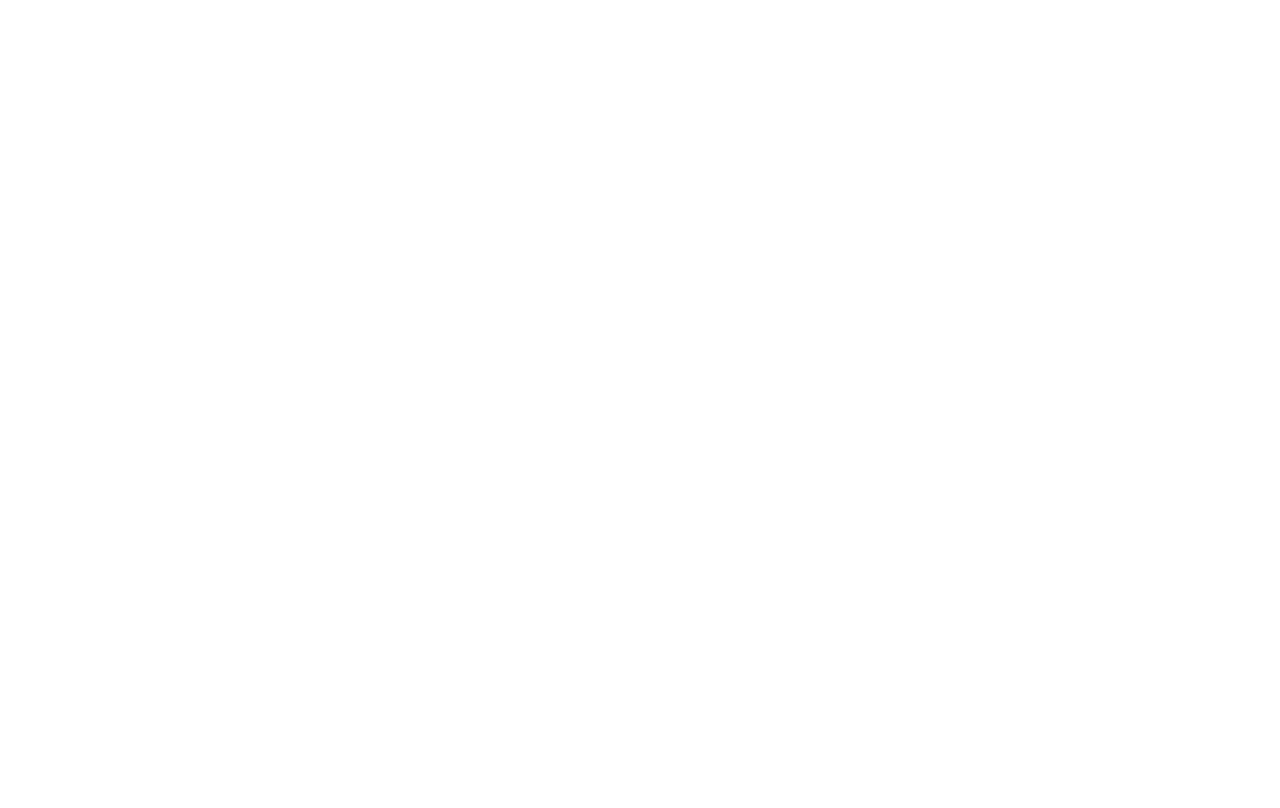
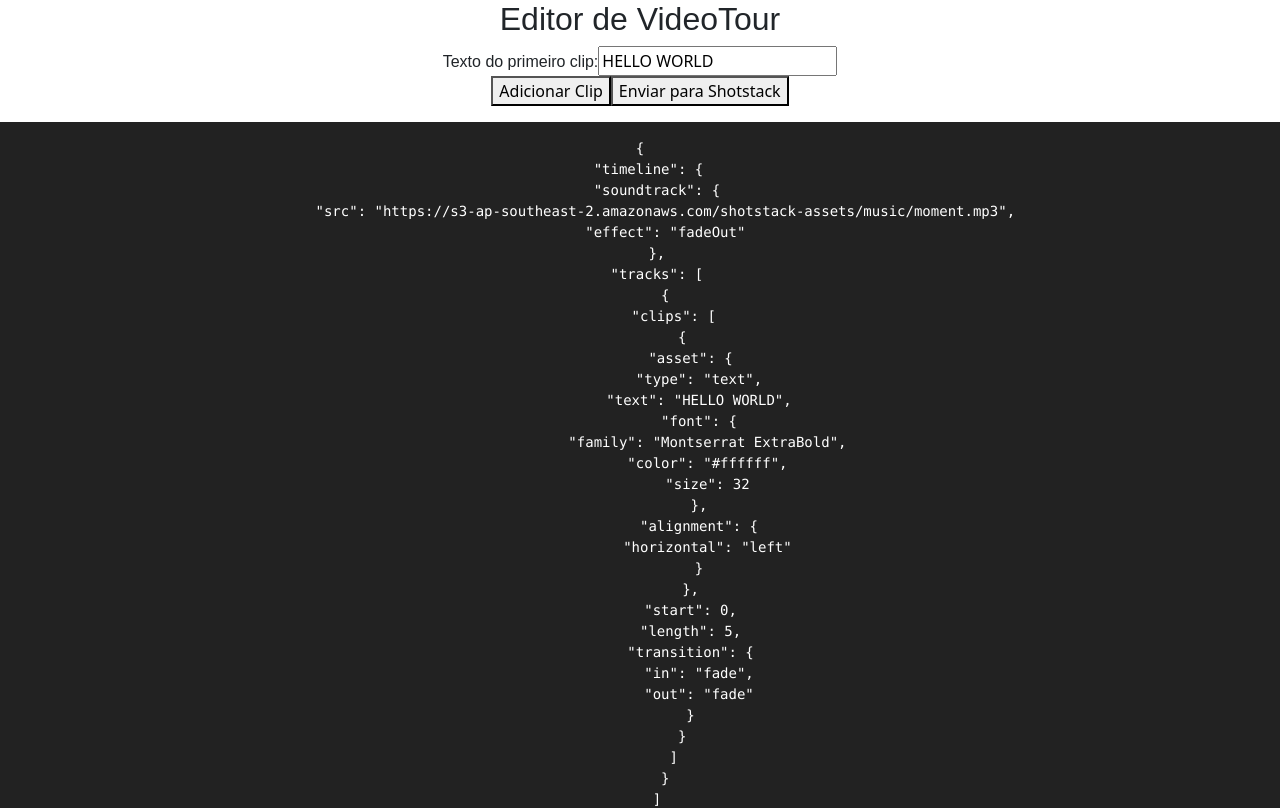
Before and after one commit to renatoruum/RUUM, a React (Create React App) app: page /videotour in a window 1280 px wide. Before the commit this address had no page. Shown: the top 808 px of the page. Built offline with nearby package versions, Linux system fonts and the light colour scheme.

Commit message:
RUUM VideoTour

```diff
--- a/src/App.js
+++ b/src/App.js
@@ -13,6 +13,7 @@ import 'bootstrap/dist/js/bootstrap.bundle.min.js';
 //Pages
 import Home from './Pages/Home';
 import SuggestionFeed from './Pages/SuggestionFeed';
+import VideoTour from './Pages/VideoTour';
 
 function App() {
   return (
@@ -21,8 +22,10 @@ function App() {
         <div>
           <BrowserRouter>
             <Routes>
+              <Route path="*" element={<Navigate to="/" replace />} />
               <Route path="/" element={<Home />} />
               <Route path="/suggestionfeed" element={<SuggestionFeed />} />
+              <Route path="/videotour" element={<VideoTour />} />
             </Routes>
           </BrowserRouter>
         </div>
--- a/src/Components/AtelierForm.module.css
+++ b/src/Components/AtelierForm.module.css
@@ -60,8 +60,10 @@
 }
 
 .formImage {
+  max-height: 400px;
+  height: auto;
   width: 100%;
-  object-fit: cover;
+  object-fit: contain;
   border-radius: 12px;
   box-shadow: 0 2px 8px rgba(44, 62, 80, 0.08);
 }
--- a/src/Components/ImageSelector.js
+++ b/src/Components/ImageSelector.js
@@ -82,7 +82,7 @@ const ImageSelector = ({ property, closeImageSelector }) => {
 
   const handleSubmit = () => {
     setSaving(true);
-    fetch("https://3583-189-102-4-201.ngrok-free.app/api/update-images-airtable", {
+    fetch("https://0d7a-191-205-248-153.ngrok-free.app/api/update-images-airtable", {
       method: "POST",
       headers: { "Content-Type": "application/json" },
       body: JSON.stringify(forms)
@@ -139,7 +139,6 @@ const ImageSelector = ({ property, closeImageSelector }) => {
             aria-label="Close"
             onClick={closeImageSelector}
           ></button>
-          <h4 className={styles.title}>Selecione as imagens para Virtual Staging</h4>
           <div className={styles.imagesGrid}>
             {images.map((imgUrl, idx) => {
               const selected = selectedImages.includes(imgUrl);
@@ -244,7 +243,7 @@ const ImageSelector = ({ property, closeImageSelector }) => {
               border: '2px solid #fff',
               zIndex: 10000
             }}>
-              Imagens salvas com sucesso!
+              Imagens enviadas para processamento!
             </div>
           </>
         </Overlay>
--- a/src/Components/PropertysList.js
+++ b/src/Components/PropertysList.js
@@ -260,7 +260,7 @@ const PropertysList = ({ propertyList, selectProperty, itemsToShow, setItemsToSh
                           <div
                             className={`carousel-item${i === 0 ? ' active' : ''}`}
                             key={imgUrl}
-                            style={{ position: 'relative', minHeight: '180px' }} // Garante espaço e contexto para o overlay
+                            style={{ position: 'relative', minHeight: '180px' }}
                           >
                             {!imageLoaded[`${id}-${i}`] && (
                               <div
@@ -311,7 +311,7 @@ const PropertysList = ({ propertyList, selectProperty, itemsToShow, setItemsToSh
                       className={`${styles.propertyDesc} ${isClamped ? styles.clamped : ''}`}
                       style={{ position: 'relative' }}
                     >
-                      <h6>{desc}</h6>
+                      <h6 className={`${styles.textDesc}`}>{desc}</h6>
                       {shouldClamp(desc) && (
                         <button
                           type="button"
--- a/src/Components/PropertysList.module.css
+++ b/src/Components/PropertysList.module.css
@@ -1,5 +1,5 @@
 .listContainer {
-  background: #f4f7fb;
+  background: #ffffff;
   min-height: 100vh;
   padding: 1.5rem 1rem;
 }
@@ -116,6 +116,10 @@
   padding-right: 2em;
 }
 
+.textDesc {
+  font-size: 14px;
+}
+
 .clamped {
   display: -webkit-box;
   -webkit-line-clamp: 5;
--- /dev/null
+++ b/src/Pages/VideoTour.js
@@ -0,0 +1,193 @@
+//STYLES
+import styles from './VideoTour.module.css';
+import 'bootstrap/dist/css/bootstrap.min.css';
+import 'bootstrap/dist/js/bootstrap.bundle.min.js';
+//Hooks
+import { useState } from 'react';
+
+const initialJson = {
+    timeline: {
+        soundtrack: {
+            src: "https://s3-ap-southeast-2.amazonaws.com/shotstack-assets/music/moment.mp3",
+            effect: "fadeOut"
+        },
+        tracks: [
+            {
+                clips: [
+                    {
+                        asset: {
+                            type: "text",
+                            text: "HELLO WORLD",
+                            font: {
+                                family: "Montserrat ExtraBold",
+                                color: "#ffffff",
+                                size: 32
+                            },
+                            alignment: {
+                                horizontal: "left"
+                            }
+                        },
+                        start: 0,
+                        length: 5,
+                        transition: {
+                            in: "fade",
+                            out: "fade"
+                        }
+                    }
+                ]
+            }
+        ]
+    },
+    output: {
+        format: "mp4",
+        size: {
+            width: 1024,
+            height: 576
+        }
+    }
+};
+
+const API_BASE = "https://0d7a-191-205-248-153.ngrok-free.app/api";
+
+const VideoTour = () => {
+    const [json, setJson] = useState(initialJson);
+    const [loading, setLoading] = useState(false);
+
+    // Editar texto do primeiro clip
+    const handleTextChange = (e) => {
+        const newJson = { ...json };
+        newJson.timeline.tracks[0].clips[0].asset.text = e.target.value;
+        setJson(newJson);
+    };
+
+    // Adicionar novo clip
+    const handleAddClip = () => {
+        const newClip = {
+            asset: {
+                type: "text",
+                text: "Novo Clip",
+                font: { family: "Montserrat", color: "#fff", size: 24 },
+                alignment: { horizontal: "center" }
+            },
+            start: 0,
+            length: 3,
+            transition: { in: "fade", out: "fade" }
+        };
+        const newJson = { ...json };
+        newJson.timeline.tracks[0].clips.push(newClip);
+        setJson(newJson);
+    };
+
+    // Exportar JSON
+    const handleExport = () => {
+        console.log(JSON.stringify(json, null, 2));
+    };
+
+    const handleSendToShotstack = async () => {
+        setLoading(true);
+        try {
+            // 1. Envia o JSON para o backend
+            const response = await fetch(`${API_BASE}/send-shotstack`, {
+                method: "POST",
+                headers: { "Content-Type": "application/json" },
+                body: JSON.stringify(json),
+            });
+            const data = await response.json();
+            if (!data.success) throw new Error(data.message);
+
+            const renderId = data.id;
+            console.log("Render ID:", renderId);
+
+            // 2. Polling para status
+            const poll = setInterval(async () => {
+                console.log("Render ID:", renderId);
+                const statusRes = await fetch(`${API_BASE}/shotstack-status/${renderId}`);
+                const text = await statusRes.text();
+                console.log("Resposta bruta do backend:", text);
+                let statusData;
+                try {
+                    statusData = JSON.parse(text);
+                } catch (e) {
+                    //alert("Resposta inesperada do backend: " + text);
+                    throw e;
+                }
+                if (statusData.status === "done" && statusData.url) {
+                    clearInterval(poll);
+                    setLoading(false);
+                    // Monta a URL do CDN
+                    const cdnUrl = statusData.url;
+                    console.log("Vídeo pronto:", cdnUrl);
+                    alert("Vídeo pronto! Veja o console para a URL.");
+                } else if (statusData.status === "failed") {
+                    clearInterval(poll);
+                    setLoading(false);
+                    alert("Falha ao renderizar o vídeo.");
+                }
+            }, 4000); // consulta a cada 4 segundos
+        } catch (err) {
+            setLoading(false);
+            alert("Erro ao enviar para Shotstack: " + err.message);
+        }
+    };
+
+    return (
+        <div>
+            <h2>Editor de VideoTour</h2>
+            <div>
+                <label>Texto do primeiro clip:</label>
+                <input
+                    type="text"
+                    value={json.timeline.tracks[0].clips[0].asset.text}
+                    onChange={handleTextChange}
+                />
+            </div>
+            <button onClick={handleAddClip}>Adicionar Clip</button>
+
+            <button onClick={handleSendToShotstack} disabled={loading}>
+                {loading ? "Processando..." : "Enviar para Shotstack"}
+            </button>
+            <pre style={{ background: "#222", color: "#fff", padding: 16, marginTop: 16 }}>
+                {JSON.stringify(json, null, 2)}
+            </pre>
+
+            {loading && (
+                <div style={{
+                    position: 'fixed',
+                    top: 0,
+                    left: 0,
+                    width: '100vw',
+                    height: '100vh',
+                    background: 'rgba(30,34,45,0.85)',
+                    zIndex: 3000,
+                    display: 'flex',
+                    alignItems: 'center',
+                    justifyContent: 'center',
+                    flexDirection: 'column',
+                }}>
+                    <div style={{
+                        border: '8px solid #e6eaf0',
+                        borderTop: '8px solid #68bf6c',
+                        borderRadius: '50%',
+                        width: 70,
+                        height: 70,
+                        animation: 'spin 1s linear infinite',
+                        marginBottom: 32,
+                        background: 'transparent',
+                        boxShadow: '0 0 16px 2px #fff8'
+                    }} />
+                    <div style={{ color: '#fff', fontWeight: 600, fontSize: 22, textAlign: 'center', textShadow: '0 2px 8px #000a' }}>
+                        Processando vídeo, aguarde...
+                    </div>
+                    <style>{`
+                    @keyframes spin {
+                        0% { transform: rotate(0deg); }
+                        100% { transform: rotate(360deg); }
+                    }
+                    `}</style>
+                </div>
+            )}
+        </div>
+    );
+};
+
+export default VideoTour;
```
Also changed, not shown: src/Components/AtelierForm.js (+4 -5 lines), src/Components/ImageSelector.module.css (+16 -10 lines), src/Components/SmartStageForm.js (+8 -3 lines), src/Pages/SuggestionFeed.js (+21 -11 lines), src/Pages/VideoTour.module.css (added).
